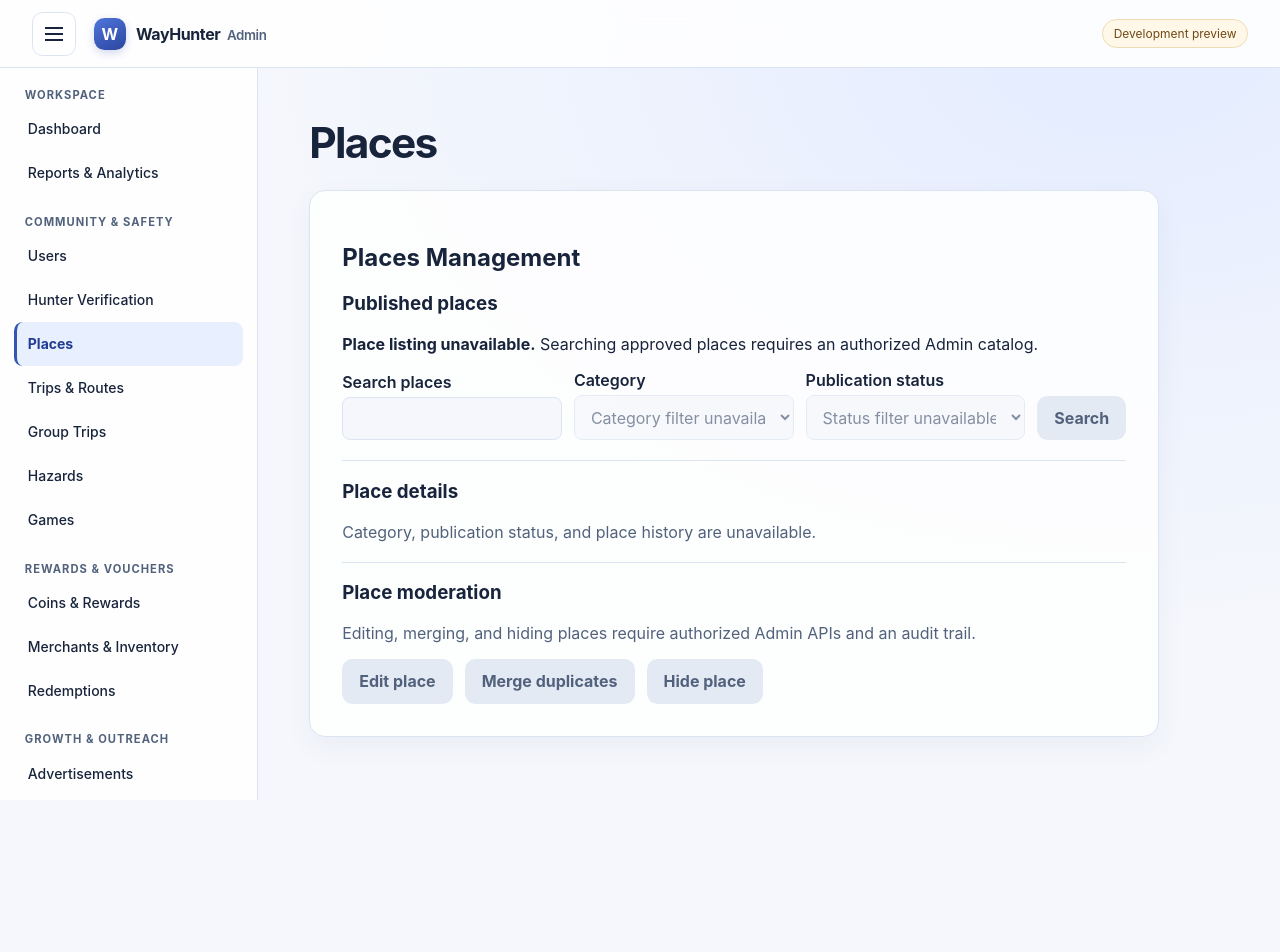
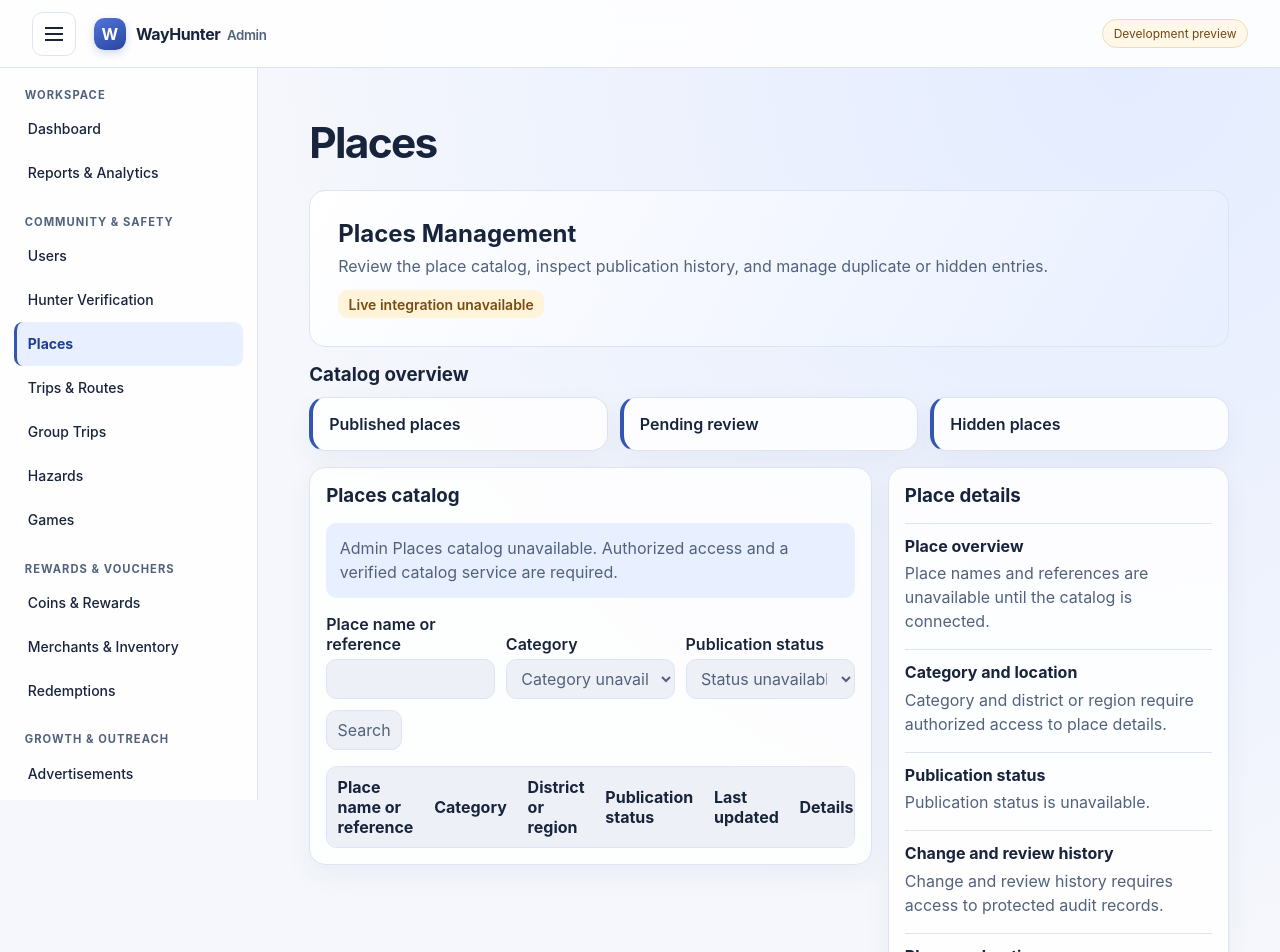
Before and after one commit to naanga7peru/Wayhunter_mobile_application_admindashboard_angular, an Angular app: page /preview/places in a window 1280 px wide. Shown: the top 952 px of the page. Before the commit the page ends 800 px from the top, so only its background shows below. Built offline with nearby package versions, Linux system fonts and the light colour scheme.

Commit message:
feat(admin): build Places Management UI foundation

```diff
--- /dev/null
+++ b/src/app/features/places/places.page.html
@@ -0,0 +1,90 @@
+<section class="workspace" aria-labelledby="places-title">
+  <header class="hero">
+    <div>
+      <h2 id="places-title">Places Management</h2>
+      <p>Review the place catalog, inspect publication history, and manage duplicate or hidden entries.</p>
+    </div>
+    <span class="availability">Live integration unavailable</span>
+  </header>
+
+  <section aria-labelledby="places-overview-title">
+    <h3 id="places-overview-title">Catalog overview</h3>
+    <ul class="stages" role="list" aria-labelledby="places-overview-title">
+      @for (section of catalogSections; track section) {
+        <li class="card">{{ section }}</li>
+      }
+    </ul>
+  </section>
+
+  <div class="review-grid">
+    <section class="card panel" aria-labelledby="places-list-title">
+      <h3 id="places-list-title">Places catalog</h3>
+      <p class="catalog-state" id="places-list-status" role="status">{{ catalogMessages[catalogState] }}</p>
+
+      <form aria-labelledby="places-list-title" aria-describedby="places-list-status"
+            (submit)="$event.preventDefault()">
+        <fieldset disabled>
+          <div>
+            <label for="places-query">Place name or reference</label>
+            <input id="places-query" type="search" autocomplete="off">
+          </div>
+          <div>
+            <label for="places-category">Category</label>
+            <select id="places-category"><option>Category unavailable</option></select>
+          </div>
+          <div>
+            <label for="places-status">Publication status</label>
+            <select id="places-status"><option>Status unavailable</option></select>
+          </div>
+          <button type="submit">Search</button>
+        </fieldset>
+      </form>
+
+      <div class="table-scroll" role="region" aria-label="Places catalog table" tabindex="0">
+        <table aria-labelledby="places-list-title" aria-describedby="places-list-status">
+          <thead>
+            <tr>
+              <th scope="col">Place name or reference</th>
+              <th scope="col">Category</th>
+              <th scope="col">District or region</th>
+              <th scope="col">Publication status</th>
+              <th scope="col">Last updated</th>
+              <th scope="col">Details</th>
+            </tr>
+          </thead>
+          <tbody></tbody>
+        </table>
+      </div>
+    </section>
+
+    <section class="card panel" aria-labelledby="places-details-title">
+      <h3 id="places-details-title">Place details</h3>
+      <div class="detail">
+        <h4>Place overview</h4>
+        <p>Place names and references are unavailable until the catalog is connected.</p>
+      </div>
+      <div class="detail">
+        <h4>Category and location</h4>
+        <p>Category and district or region require authorized access to place details.</p>
+      </div>
+      <div class="detail">
+        <h4>Publication status</h4>
+        <p>Publication status is unavailable.</p>
+      </div>
+      <div class="detail">
+        <h4>Change and review history</h4>
+        <p>Change and review history requires access to protected audit records.</p>
+      </div>
+      <div class="detail">
+        <h4 id="places-moderation-title">Place moderation</h4>
+        <p id="places-moderation-status">Editing, merging, and hiding places require authorized Admin APIs and an audit trail.</p>
+        <div class="actions" role="group" aria-labelledby="places-moderation-title"
+             aria-describedby="places-moderation-status">
+          <button type="button" disabled>Edit place</button>
+          <button type="button" disabled>Merge duplicates</button>
+          <button type="button" disabled>Hide place</button>
+        </div>
+      </div>
+    </section>
+  </div>
+</section>
--- /dev/null
+++ b/src/app/features/places/places.page.scss
@@ -0,0 +1,160 @@
+:host {
+  display: block;
+  min-width: 0;
+}
+
+.workspace, .panel {
+  display: grid;
+  gap: 1rem;
+  min-width: 0;
+}
+
+.hero {
+  display: flex;
+  flex-wrap: wrap;
+  justify-content: space-between;
+  align-items: flex-start;
+  gap: .75rem 1rem;
+  padding: clamp(1rem, 3vw, 1.75rem);
+  border: 1px solid var(--line);
+  border-radius: var(--radius-panel);
+  background: linear-gradient(120deg, var(--surface), var(--wash));
+}
+
+h2, h3, h4, p {
+  margin: 0;
+}
+
+p {
+  color: var(--muted);
+  line-height: 1.5;
+}
+
+.hero p, .detail p {
+  margin-top: .35rem;
+}
+
+.availability {
+  padding: .35rem .65rem;
+  border-radius: var(--radius-control);
+  background: var(--warning-bg);
+  color: var(--warning-ink);
+  font-size: .875rem;
+  font-weight: 600;
+}
+
+.stages {
+  display: grid;
+  grid-template-columns: repeat(auto-fit, minmax(min(100%, 9rem), 1fr));
+  gap: .75rem;
+  margin: .65rem 0 0;
+  padding: 0;
+  list-style: none;
+}
+
+.card {
+  padding: 1rem;
+  border: 1px solid var(--line);
+  border-radius: var(--radius-panel);
+  background: var(--glass);
+  box-shadow: var(--panel-shadow);
+}
+
+.stages li {
+  border-inline-start: .25rem solid var(--accent);
+  font-weight: 600;
+}
+
+.review-grid {
+  display: grid;
+  grid-template-columns: minmax(0, 1.65fr) minmax(0, 1fr);
+  align-items: start;
+  gap: 1rem;
+}
+
+fieldset, .actions {
+  display: flex;
+  flex-wrap: wrap;
+  align-items: end;
+  gap: .65rem;
+}
+
+fieldset {
+  min-width: 0;
+  margin: 0;
+  padding: 0;
+  border: 0;
+}
+
+fieldset div {
+  flex: 1 1 10rem;
+  min-width: 0;
+}
+
+label {
+  display: block;
+  margin-bottom: .35rem;
+  font-weight: 600;
+}
+
+input, select, button {
+  min-height: 2.5rem;
+  padding: .45rem .65rem;
+  border: 1px solid var(--line);
+  border-radius: var(--radius-control);
+  font: inherit;
+}
+
+input, select {
+  width: 100%;
+}
+
+input:disabled, select:disabled, button:disabled {
+  background: var(--neutral-bg);
+  color: var(--muted);
+  opacity: 1;
+  cursor: not-allowed;
+}
+
+.table-scroll {
+  overflow-x: auto;
+  border: 1px solid var(--line);
+  border-radius: var(--radius-control);
+}
+
+.table-scroll:focus-visible {
+  outline: 2px solid var(--accent);
+  outline-offset: 2px;
+}
+
+table {
+  width: 100%;
+  border-collapse: collapse;
+}
+
+th {
+  padding: .65rem;
+  text-align: start;
+  background: var(--neutral-bg);
+}
+
+.catalog-state {
+  padding: .85rem;
+  border-radius: var(--radius-control);
+  background: var(--wash);
+}
+
+.detail {
+  padding-block-start: .75rem;
+  border-block-start: 1px solid var(--line);
+}
+
+.actions {
+  margin-top: .75rem;
+}
+
+@media (max-width: 64rem) {
+  .review-grid {
+    grid-template-columns: minmax(0, 1fr);
+  }
+}
--- a/src/app/features/places/places.page.ts
+++ b/src/app/features/places/places.page.ts
@@ -1,67 +1,21 @@
 import { Component } from '@angular/core';
+
+const catalogMessages = {
+  unavailable: 'Admin Places catalog unavailable. Authorized access and a verified catalog service are required.',
+  loading: 'Loading the Places catalog…',
+  empty: 'No places are available in the catalog.',
+  error: 'The Places catalog could not be loaded.',
+  'no-results': 'No places match the current filters.',
+} as const;
 
 @Component({
   standalone: true,
   selector: 'wayhunter-places-page',
-  template: `
-    <section class="pane" aria-labelledby="places-title">
-      <h2 id="places-title">Places Management</h2>
-      <section aria-labelledby="places-list-title">
-        <h3 id="places-list-title">Published places</h3>
-        <p id="places-list-status">
-          <strong>Place listing unavailable.</strong> Searching approved places requires an authorized Admin catalog.
-        </p>
-        <form aria-labelledby="places-list-title" aria-describedby="places-list-status"
-              (submit)="$event.preventDefault()">
-          <fieldset disabled>
-            <div>
-              <label for="places-query">Search places</label>
-              <input id="places-query" type="search" autocomplete="off">
-            </div>
-            <div>
-              <label for="places-category">Category</label>
-              <select id="places-category"><option>Category filter unavailable</option></select>
-            </div>
-            <div>
-              <label for="places-status">Publication status</label>
-              <select id="places-status"><option>Status filter unavailable</option></select>
-            </div>
-            <button type="submit">Search</button>
-          </fieldset>
-        </form>
-      </section>
-      <section class="details" aria-labelledby="places-details-title">
-        <h3 id="places-details-title">Place details</h3>
-        <p>Category, publication status, and place history are unavailable.</p>
-      </section>
-      <section class="details" aria-labelledby="places-moderation-title">
-        <h3 id="places-moderation-title">Place moderation</h3>
-        <p id="places-moderation-status">Editing, merging, and hiding places require authorized Admin APIs and an audit trail.</p>
-        <div class="actions" role="group" aria-labelledby="places-moderation-title" aria-describedby="places-moderation-status">
-          <button type="button" disabled>Edit place</button>
-          <button type="button" disabled>Merge duplicates</button>
-          <button type="button" disabled>Hide place</button>
-        </div>
-      </section>
-    </section>
-  `,
-  styles: `
-    fieldset, .actions { display: flex; flex-wrap: wrap; align-items: end; gap: .75rem; }
-    fieldset { border: 0; margin: 1rem 0; padding: 0; }
-    fieldset div { flex: 1 1 10rem; min-width: 0; }
-    label { display: block; margin-bottom: .35rem; font-weight: 600; }
-    input, select {
-      width: 100%;
-      padding: .65rem .75rem;
-      border: 1px solid var(--line);
-      border-radius: .5rem;
-      background: #f5f7fc;
-      color: var(--muted);
-      font: inherit;
-    }
-    button:disabled { background: #e4eaf4; color: var(--muted); cursor: not-allowed; }
-    .details { margin-top: 1.25rem; border-top: 1px solid var(--line); }
-    .details p { color: var(--muted); }
-  `,
+  templateUrl: './places.page.html',
+  styleUrl: './places.page.scss',
 })
-export class PlacesPage {}
+export class PlacesPage {
+  protected readonly catalogSections = ['Published places', 'Pending review', 'Hidden places'];
+  protected readonly catalogState: keyof typeof catalogMessages = 'unavailable';
+  protected readonly catalogMessages = catalogMessages;
+}
```
Also changed, not shown: 1 other file (tests, documents, lock files or other folders).
